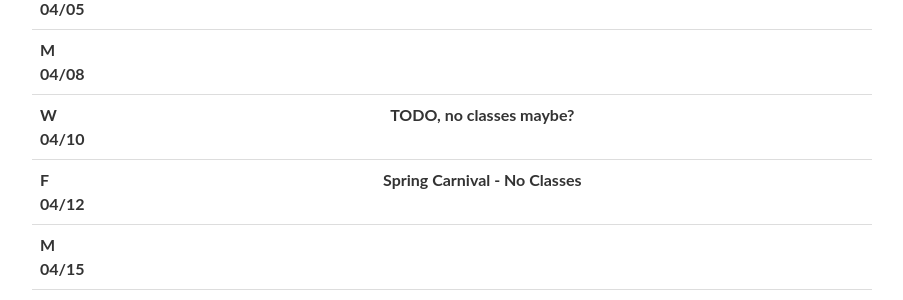
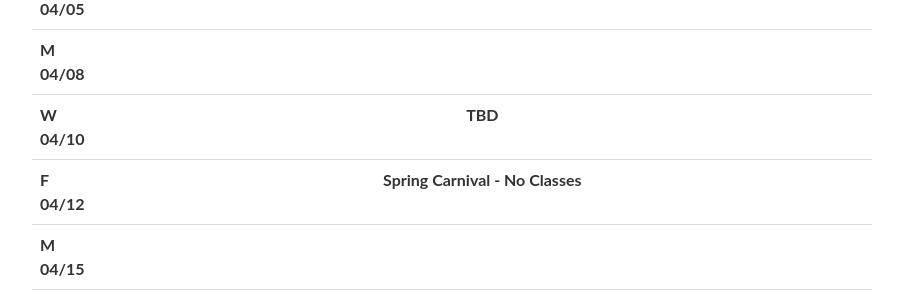
Before and after one commit to cmudeeprl/403website_s24, a Jekyll site: the page built from _pages/lectures.md, in a window 1280 px wide and 900 px high, scrolled down 2304 px. Shown: the part 155-455 px from the top of the window, without its empty margins (188-1091 px from the left). Built offline with Jekyll 4.4.1, drawn with Linux system fonts in a browser that asks for light colours; nearby versions of some CDN libraries; comment, search, counter and statistics services are not loaded.

Commit message:
* updated 04/10 class info

```diff
--- a/_data/lectures.yml
+++ b/_data/lectures.yml
@@ -549,7 +549,7 @@
 - date: W 04/10
   lecturer:
   quiz: >
-    <strong>TODO, no classes maybe?</strong>
+    <strong>TBD</strong>
   logistics:
 
 
```
